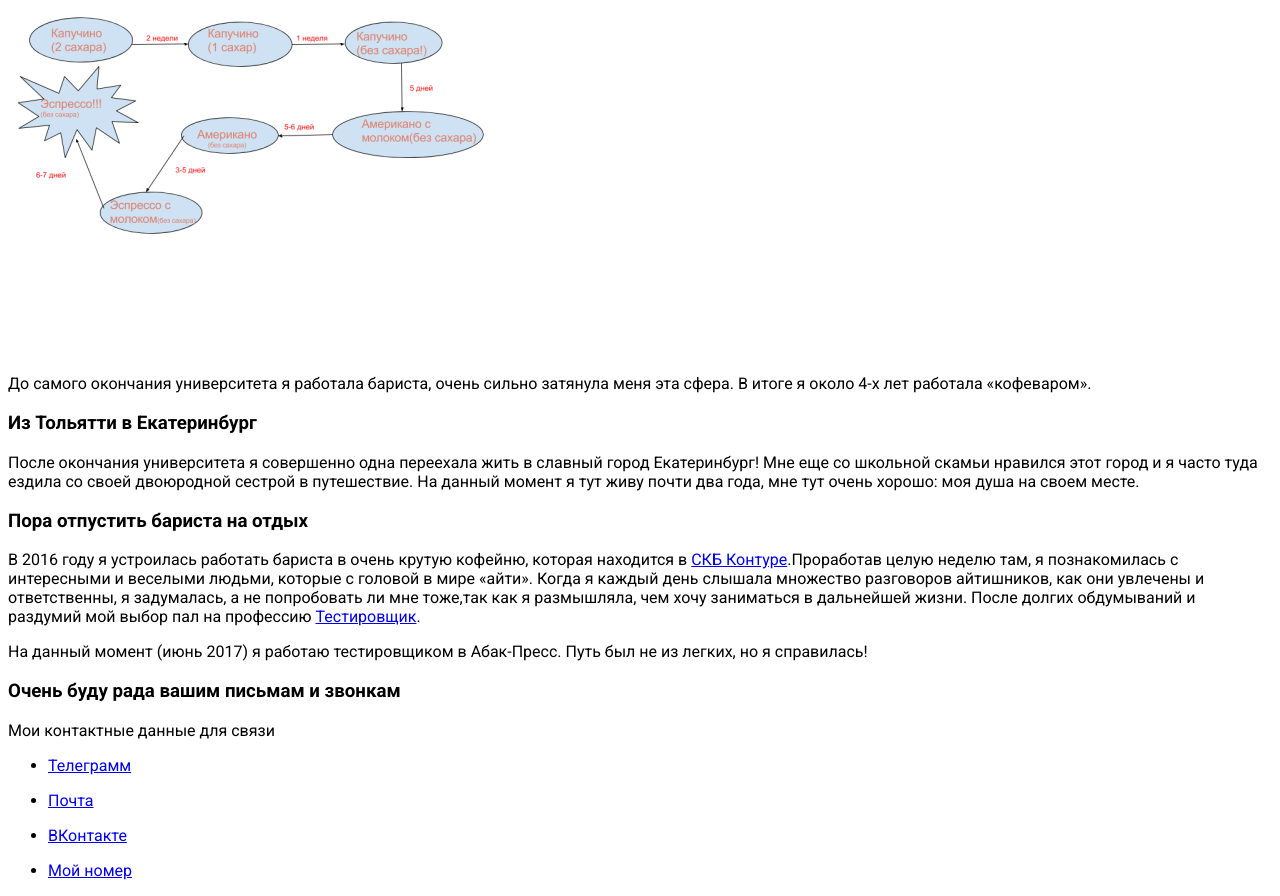
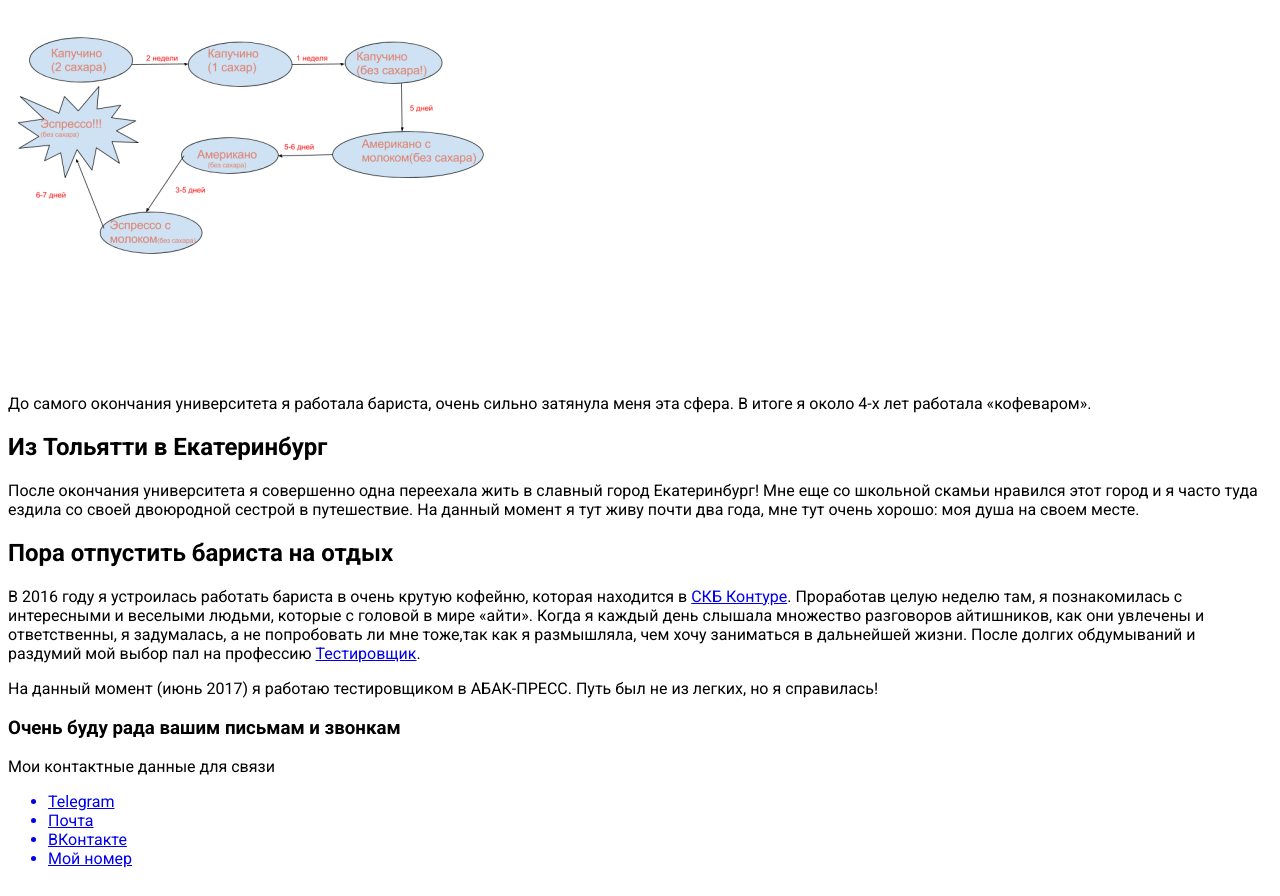
Before and after one commit to Tank090493/Pilot-tester, a plain HTML site: page index.html in a window 1280 px wide. Shown: the part 561-1457 px from the top of the page. Drawn offline with Linux system fonts and the light colour scheme.

Commit message:
Надеюсь, последние правки по Заданию #3

```diff
--- a/index.html
+++ b/index.html
@@ -14,9 +14,9 @@ body{
 </style>
 </head>
 <body>
-<h2>Всем привет! Меня зовут Таня и я рада Вас видеть на своей страничке</h2> <img src="./tank.jpg">
+<h1>Всем привет! Меня зовут Таня и я рада Вас видеть на своей страничке</h1> <img src="./tank.jpg">
 <p>Хочется рассказать Вам кучу своих историй, но боюсь утомить нескончаемыми рассказами, поэтому изложу только основную информацию о себе.</p>
-   <h3>«Балерина» в капучино или как полюбить кофе за неделю</h3>
+   <h2>«Балерина» в капучино или как полюбить кофе за неделю</h2>
 <p>Я родилась в городе <a href="https://ru.wikipedia.org/wiki/%D0%A2%D0%BE%D0%BB%D1%8C%D1%8F%D1%82%D1%82%D0%B8" target="_blank"> Тольятти</a>, окончив школу, поступила в ПВГУС(Поволжский государственный университет сервиса) в том же Тольятти на менеджера.</p>
 <p>Как и каждому студенту мне хотелось побольше «карманных» денег. На втором курсе я решила, что надо найти подработку и окунулась на ее поиски.
 Нашла работу очень быстро, буквально, после первого звонка по объявлению меня пригласили на собеседование. Мне очень понравилось, что работа
@@ -27,22 +27,22 @@ body{
 После этого напитка я уже не могла остановиться и перепробовала все сорта кофе, которые у нас были в кофейне. Хочу показать мой путь от капучино к эспрессо:</p>
 <p><img src="./coff.png"></p>
 <p>До самого окончания университета я работала бариста, очень сильно затянула меня эта сфера. В итоге я около 4-х лет работала «кофеваром».</p>
-  <h3>Из Тольятти в Екатеринбург</h3>
+  <h2>Из Тольятти в Екатеринбург</h2>
 <p>После окончания университета я совершенно одна переехала жить в славный город Екатеринбург! Мне еще со школьной скамьи нравился этот город и я часто туда ездила со своей двоюродной сестрой в путешествие. На данный момент я тут живу почти два года, мне тут очень хорошо: моя
 душа на своем месте.</p>
-  <h3>Пора отпустить бариста на отдых</h3>
-<p>В 2016 году я устроилась работать бариста в очень крутую кофейню, которая находится в <a href="https://kontur.ru/" target="_blank">СКБ Контуре</a>.Проработав целую неделю там, я познакомилась с интересными и веселыми людьми, которые с головой в мире «айти». Когда я
+  <h2>Пора отпустить бариста на отдых</h2>
+<p>В 2016 году я устроилась работать бариста в очень крутую кофейню, которая находится в <a href="https://kontur.ru/" target="_blank">СКБ Контуре</a>. Проработав целую неделю там, я познакомилась с интересными и веселыми людьми, которые с головой в мире «айти». Когда я
 каждый день слышала множество разговоров айтишников, как они увлечены и ответственны, я задумалась, а не попробовать ли мне тоже,так как я размышляла, чем хочу заниматься в дальнейшей жизни. После долгих обдумываний и раздумий мой выбор пал на
 профессию <a href="https://ru.wikipedia.org/wiki/%D0%A2%D0%B5%D1%81%D1%82%D0%B8%D1%80%D0%BE%D0%B2%D1%89%D0%B8%D0%BA" target="_blank">Тестировщик</a>.</p>
-<p>На данный момент (июнь 2017) я работаю тестировщиком в Абак-Пресс. Путь был не из легких, но я справилась!</p>
+<p>На данный момент (июнь 2017) я работаю тестировщиком в АБАК-ПРЕСС. Путь был не из легких, но я справилась!</p>
   <h3>Очень буду рада вашим письмам и звонкам</h3>
 <p>
   Мои контактные данные для связи
 <ul>
-<p><a href="http://t.me/tank0904" target="_blank"><li>Телеграмм</li></a></p>
-<p><a href="mailto:skydoba@mail.ru" target="_blank"><li>Почта</li></a></p>
-<p><a href="https://vk.com/id85384529" target="_blank"><li>ВКонтакте</li></a></p>
-<p><a href="tel:+79041790919"><li>Мой номер</li></a></p>
+<a href="http://t.me/tank0904" target="_blank"><li>Telegram</li></a>
+<a href="mailto:skydoba@mail.ru" target="_blank"><li>Почта</li></a>
+<a href="https://vk.com/id85384529" target="_blank"><li>ВКонтакте</li></a>
+<a href="tel:+79041790919"><li>Мой номер</li></a>
 </ul>
 </p>
 
```
